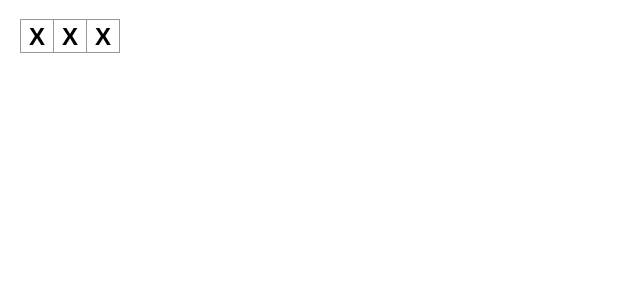
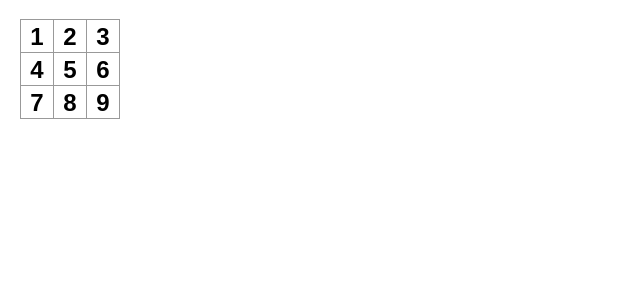
Before and after one commit to iwasan0114/react-tutorial, a React (Create React App) app: page / in a window 1280 px wide. Shown: the top 300 px of the page, without its empty margins (0-640 px from the left). Built offline with nearby package versions, Linux system fonts and the light colour scheme.

Commit message:
要素を9つ配置

```diff
--- a/src/App.js
+++ b/src/App.js
@@ -1,9 +1,21 @@
 export default function Square() {
   return (
     <>
-      <button className="square">X</button>
-      <button className="square">X</button>
-      <button className="square">X</button>
+      <div className="board-row">
+        <button className="square">1</button>
+        <button className="square">2</button>
+        <button className="square">3</button>
+      </div>
+      <div className="board-row">
+        <button className="square">4</button>
+        <button className="square">5</button>
+        <button className="square">6</button>
+      </div>
+      <div className="board-row">
+        <button className="square">7</button>
+        <button className="square">8</button>
+        <button className="square">9</button>
+      </div>
     </>
   );
 }
```
